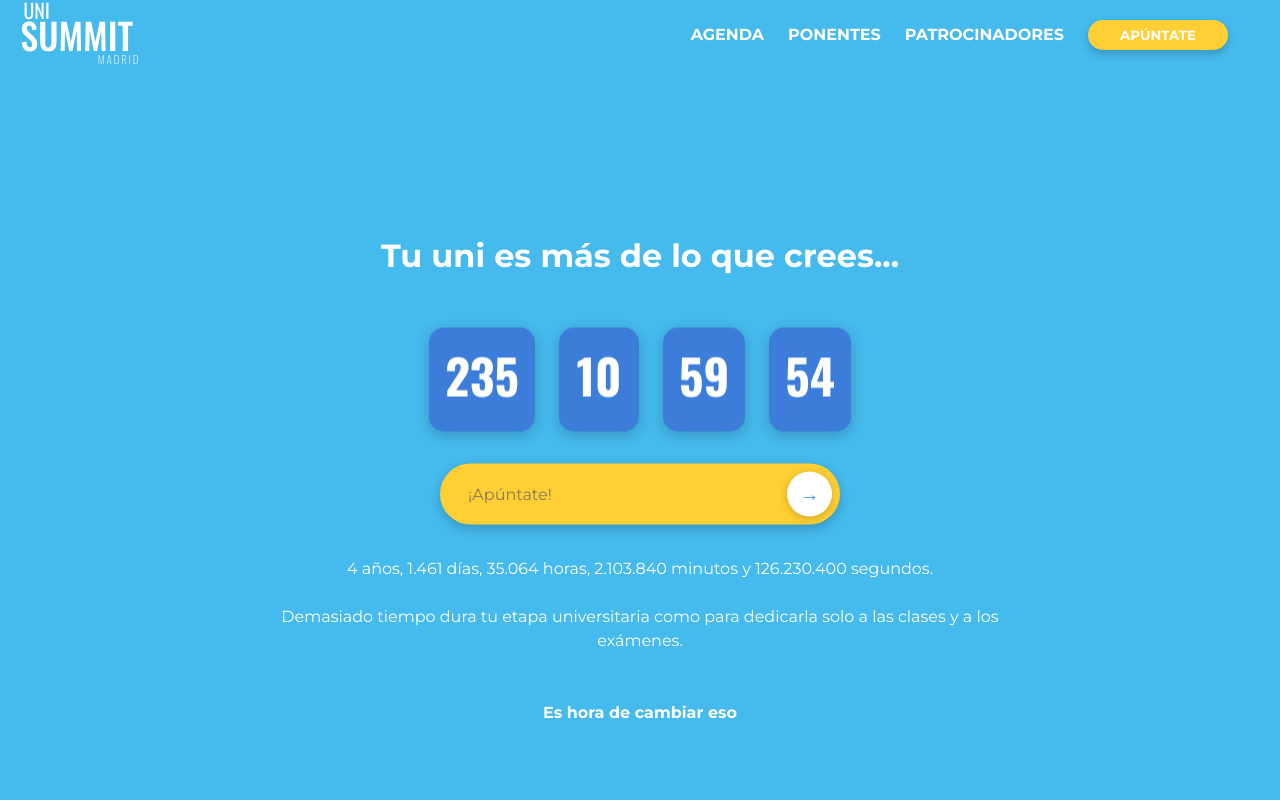
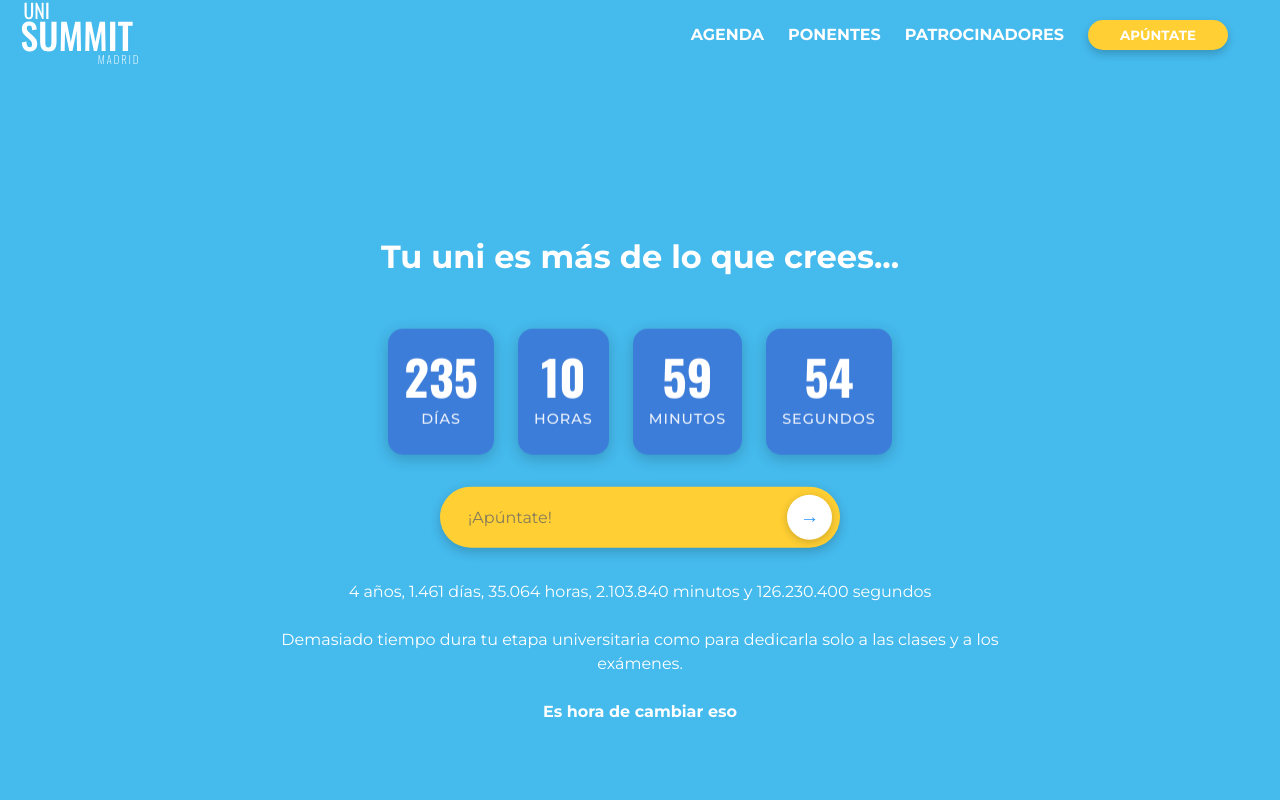
Before and after one commit to openuc3massociation/univ_summit, a React (Vite) app: page / in a window 1280 px wide. Shown: the top 800 px of the page. Built offline with nearby package versions, Linux system fonts and the light colour scheme.

Commit message:
Added final countdown

```diff
--- a/src/components/Hero.tsx
+++ b/src/components/Hero.tsx
@@ -1,5 +1,4 @@
 import React, { FC, useEffect, useState } from "react";
-import logo from "../assets/UniSummitLetrasBlancas.png";
 import "../index.css";
 
 const Hero: FC = () => {
@@ -10,10 +9,38 @@ const Hero: FC = () => {
     seconds: 0
   });
 
+  const [animatedTime, setAnimatedTime] = useState({
+    days: 0,
+    hours: 0,
+    minutes: 0,
+    seconds: 0
+  });
+
+  // Función para animar números
+  const animateValue = (start: number, end: number, duration: number, callback: (value: number) => void) => {
+    const startTime = Date.now();
+    const animate = () => {
+      const now = Date.now();
+      const elapsed = now - startTime;
+      const progress = Math.min(elapsed / duration, 1);
+
+      const easeOutQuart = 1 - Math.pow(1 - progress, 4);
+      const current = Math.floor(start + (end - start) * easeOutQuart);
+
+      callback(current);
+
+      if (progress < 1) {
+        requestAnimationFrame(animate);
+      }
+    };
+    requestAnimationFrame(animate);
+  };
+
+  // Actualizar contador en tiempo real
   useEffect(() => {
-    const targetDate = new Date('2026-03-12T00:00:00').getTime();// Fecha a cambiar)
+    const targetDate = new Date('2026-03-12T00:00:00').getTime();
 
-    const interval = setInterval(() => {
+    const updateCountdown = () => {
       const now = new Date().getTime();
       const difference = targetDate - now;
 
@@ -24,11 +51,37 @@ const Hero: FC = () => {
         const seconds = Math.floor((difference % (1000 * 60)) / 1000);
 
         setTimeLeft({ days, hours, minutes, seconds });
+      } else {
+        setTimeLeft({ days: 0, hours: 0, minutes: 0, seconds: 0 });
       }
-    }, 1000);
+    };
+
+    updateCountdown();
+    const interval = setInterval(updateCountdown, 1000);
 
     return () => clearInterval(interval);
   }, []);
+
+  // Animar cuando cambian los valores
+  useEffect(() => {
+    const animationDuration = 800; // 800ms de duración
+
+    animateValue(animatedTime.days, timeLeft.days, animationDuration, (value) => {
+      setAnimatedTime(prev => ({ ...prev, days: value }));
+    });
+
+    animateValue(animatedTime.hours, timeLeft.hours, animationDuration, (value) => {
+      setAnimatedTime(prev => ({ ...prev, hours: value }));
+    });
+
+    animateValue(animatedTime.minutes, timeLeft.minutes, animationDuration, (value) => {
+      setAnimatedTime(prev => ({ ...prev, minutes: value }));
+    });
+
+    animateValue(animatedTime.seconds, timeLeft.seconds, animationDuration, (value) => {
+      setAnimatedTime(prev => ({ ...prev, seconds: value }));
+    });
+  }, [timeLeft]);
 
   return (
     <section className="hero">
@@ -36,16 +89,20 @@ const Hero: FC = () => {
         <h1>Tu uni es más de lo que crees...</h1>
         <div className="countdown">
           <div className="countdown-item">
-          <span className="countdown-number">{timeLeft.days}</span>
+            <span className="countdown-number animated-number">{animatedTime.days}</span>
+            <span className="countdown-label">Días</span>
           </div>
           <div className="countdown-item">
-          <span className="countdown-number">{timeLeft.hours}</span>
+            <span className="countdown-number animated-number">{animatedTime.hours}</span>
+            <span className="countdown-label">Horas</span>
           </div>
           <div className="countdown-item">
-          <span className="countdown-number">{timeLeft.minutes}</span>
+            <span className="countdown-number animated-number">{animatedTime.minutes}</span>
+            <span className="countdown-label">Minutos</span>
           </div>
           <div className="countdown-item">
-          <span className="countdown-number">{timeLeft.seconds}</span>
+            <span className="countdown-number animated-number">{animatedTime.seconds}</span>
+            <span className="countdown-label">Segundos</span>
           </div>
         </div>
         <div className="email-container">
@@ -54,11 +111,10 @@ const Hero: FC = () => {
             <span>→</span>
           </button>
         </div>
-      <p>4 años, 1.461 días, 35.064 horas, 2.103.840 minutos y 126.230.400 segundos.
-        <br /><br />
-      Demasiado tiempo dura tu etapa universitaria como para dedicarla solo a las clases y a los exámenes.
-      </p>
-      <br /><br />
+        <p>4 años, 1.461 días, 35.064 horas, 2.103.840 minutos y 126.230.400 segundos</p>
+        <br />
+        <p>Demasiado tiempo dura tu etapa universitaria como para dedicarla solo a las clases y a los exámenes.</p>
+        <br />
         <p className="cta">Es hora de cambiar eso</p>
       </div>
     </section>
--- a/src/index.css
+++ b/src/index.css
@@ -194,6 +194,21 @@ button { cursor: pointer; border: none;}
   margin-bottom: 0.5rem;
 }
 
+.animated-number {
+  transition: all 0.3s ease-out;
+  transform-origin: center;
+}
+
+.countdown-label {
+  display: block;
+  font-size: 0.9rem;
+  color: #ffffff;
+  text-transform: uppercase;
+  letter-spacing: 1px;
+  font-weight: 500;
+  opacity: 0.9;
+}
+
 
 /* About Section */
 .about {
```
Lines whose indentation alone changed are shown as unchanged.
